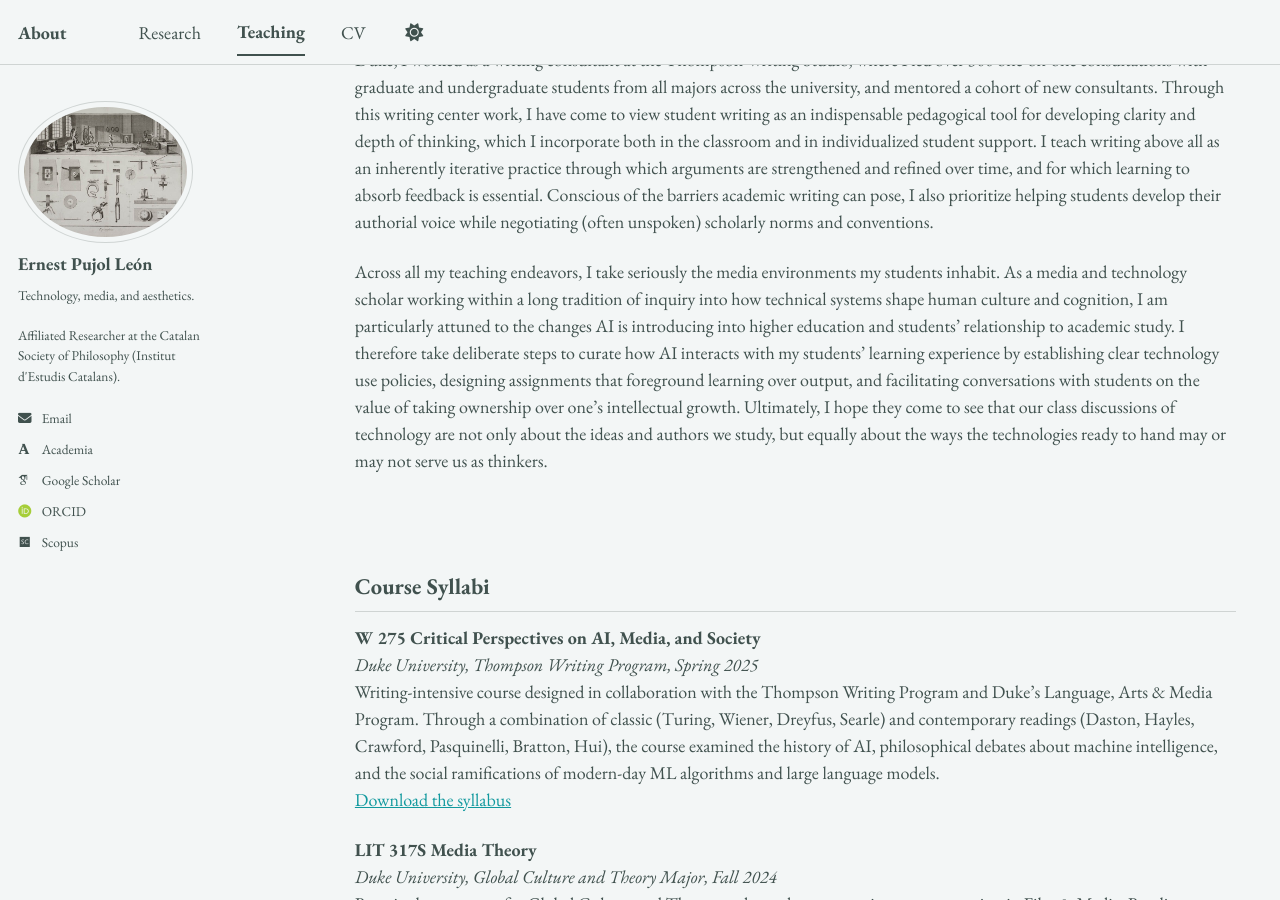
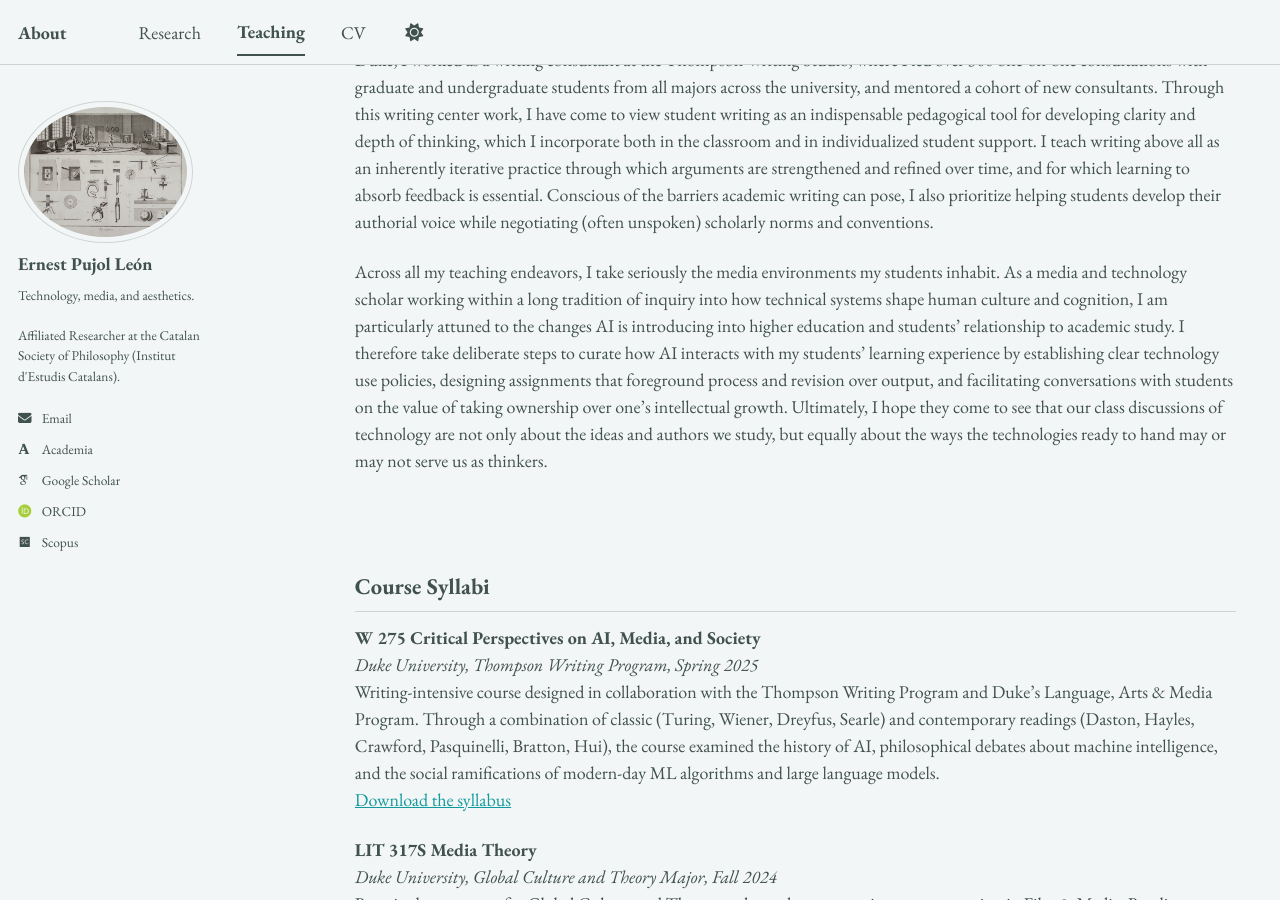
Before and after one commit to epujol90/epujol90.github.io, a Jekyll site: the page built from _pages/teaching.md, in a window 1280 px wide and 900 px high, scrolled down 521 px. Built offline with Jekyll 4.4.1, drawn with Linux system fonts in a browser that asks for light colours; some web fonts are replaced; a script bundle is joined from its source files by our own code; library files that are not in the unit come from our copies.

Commit message:
Update teaching.md

```diff
--- a/_pages/teaching.md
+++ b/_pages/teaching.md
@@ -11,7 +11,7 @@ My teaching experience includes both classroom instruction and writing center pr
 
 Beyond traditional coursework, my teaching is deeply indebted to my writing center experience. During my last two years at Duke, I worked as a writing consultant at the Thompson Writing Studio, where I led over 300 one-on-one consultations with graduate and undergraduate students from all majors across the university, and mentored a cohort of new consultants. Through this writing center work, I have come to view student writing as an indispensable pedagogical tool for developing clarity and depth of thinking, which I incorporate both in the classroom and in individualized student support. I teach writing above all as an inherently iterative practice through which arguments are strengthened and refined over time, and for which learning to absorb feedback is essential. Conscious of the barriers academic writing can pose, I also prioritize helping students develop their authorial voice while negotiating (often unspoken) scholarly norms and conventions.
 
-Across all my teaching endeavors, I take seriously the media environments my students inhabit. As a media and technology scholar working within a long tradition of inquiry into how technical systems shape human culture and cognition, I am particularly attuned to the changes AI is introducing into higher education and students’ relationship to academic study. I therefore take deliberate steps to curate how AI interacts with my students’ learning experience by establishing clear technology use policies, designing assignments that foreground learning over output, and facilitating conversations with students on the value of taking ownership over one’s intellectual growth. Ultimately, I hope they come to see that our class discussions of technology are not only about the ideas and authors we study, but equally about the ways the technologies ready to hand may or may not serve us as thinkers.
+Across all my teaching endeavors, I take seriously the media environments my students inhabit. As a media and technology scholar working within a long tradition of inquiry into how technical systems shape human culture and cognition, I am particularly attuned to the changes AI is introducing into higher education and students’ relationship to academic study. I therefore take deliberate steps to curate how AI interacts with my students’ learning experience by establishing clear technology use policies, designing assignments that foreground process and revision over output, and facilitating conversations with students on the value of taking ownership over one’s intellectual growth. Ultimately, I hope they come to see that our class discussions of technology are not only about the ideas and authors we study, but equally about the ways the technologies ready to hand may or may not serve us as thinkers.
 <br>
 <br>
 <br>
```
